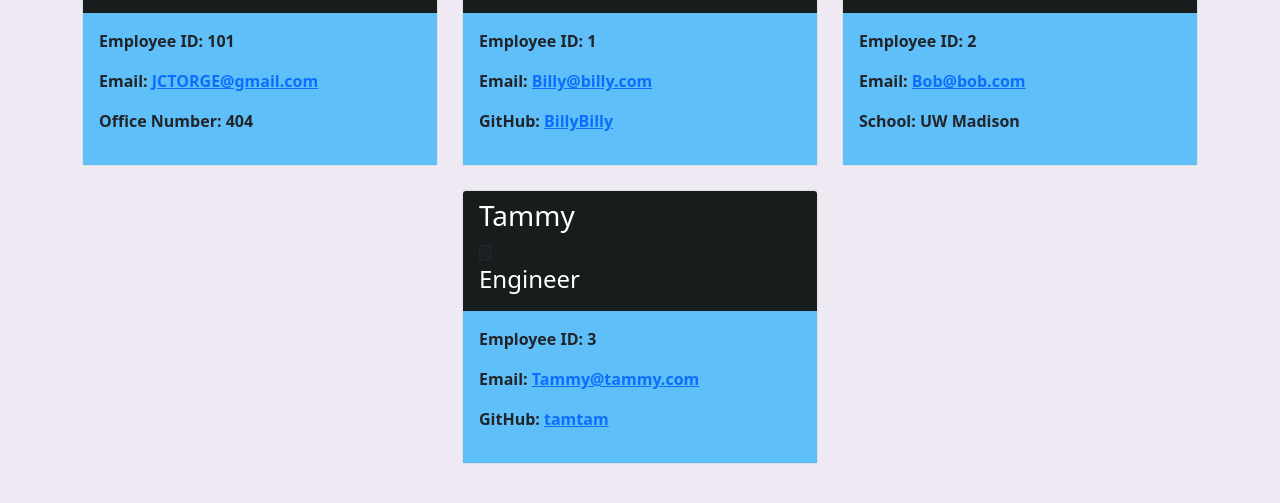
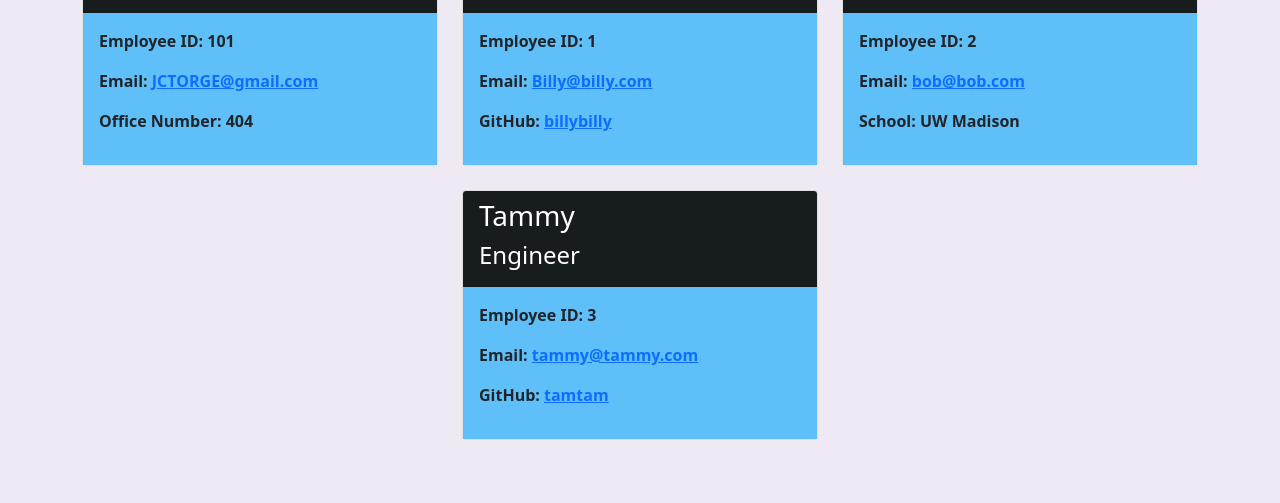
Before and after one commit to T0rgy/team-profile-generator, a website: page dist/index.html in a window 1280 px wide. Shown: the part 157-660 px from the top of the page. Drawn offline with nearby package versions, Linux system fonts and the light colour scheme.

```diff
--- a/dist/index.html
+++ b/dist/index.html
@@ -24,7 +24,7 @@
         <div class="card h-100">
             <div class="card-header">
                 <h3>Jacob</h3>
-                <i class="fa-duotone fa-user-tie-hair"></i><h4>Manager</h4>
+                <h4>Manager</h4>
             </div>
 
             <div class="card-body">
@@ -45,7 +45,7 @@
             <div class="card-body">
                 <p>Employee ID: 1</p>
                 <p>Email: <a href="mailto:Billy@billy.com">Billy@billy.com</a></p>
-                <p>GitHub: <a href="https://github.com/BillyBilly" target="_blank">BillyBilly</a></p>
+                <p>GitHub: <a href="https://github.com/billybilly" target="_blank">billybilly</a></p>
             </div>
         </div>
     </div>
@@ -59,7 +59,7 @@
 
         <div class="card-body">
             <p>Employee ID: 2</p>
-            <p>Email: <a href="mailto:Bob@bob.com">Bob@bob.com</a></p>
+            <p>Email: <a href="mailto:bob@bob.com">bob@bob.com</a></p>
             <p>School: UW Madison</p>
         </div>
     </div>
@@ -69,12 +69,12 @@
         <div class="card h-100">
             <div class="card-header">
                 <h3>Tammy</h3>
-                <i class="fa-regular fa-screwdriver-wrench"></i><h4>Engineer</h4>
+                <h4>Engineer</h4>
             </div>
 
             <div class="card-body">
                 <p>Employee ID: 3</p>
-                <p>Email: <a href="mailto:Tammy@tammy.com">Tammy@tammy.com</a></p>
+                <p>Email: <a href="mailto:tammy@tammy.com">tammy@tammy.com</a></p>
                 <p>GitHub: <a href="https://github.com/tamtam" target="_blank">tamtam</a></p>
             </div>
         </div>
```
Also changed, not shown: README.md.
